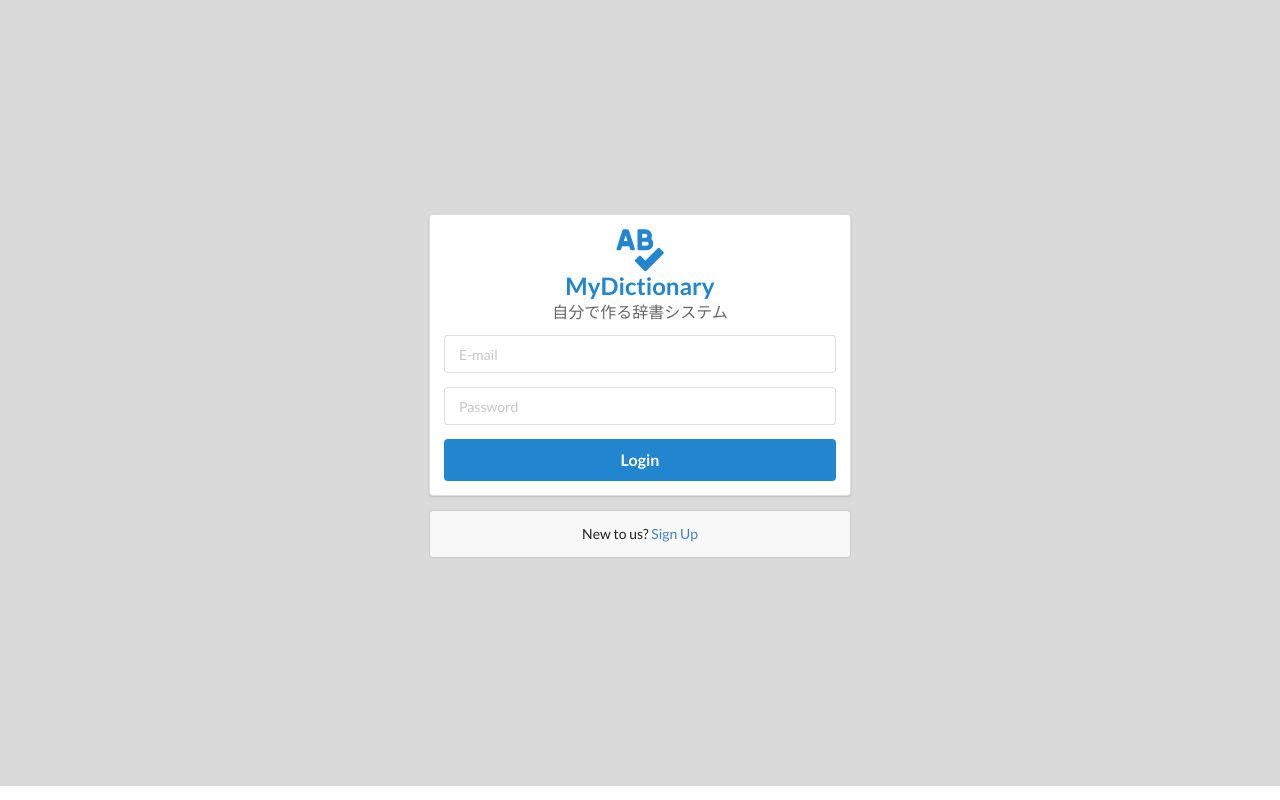
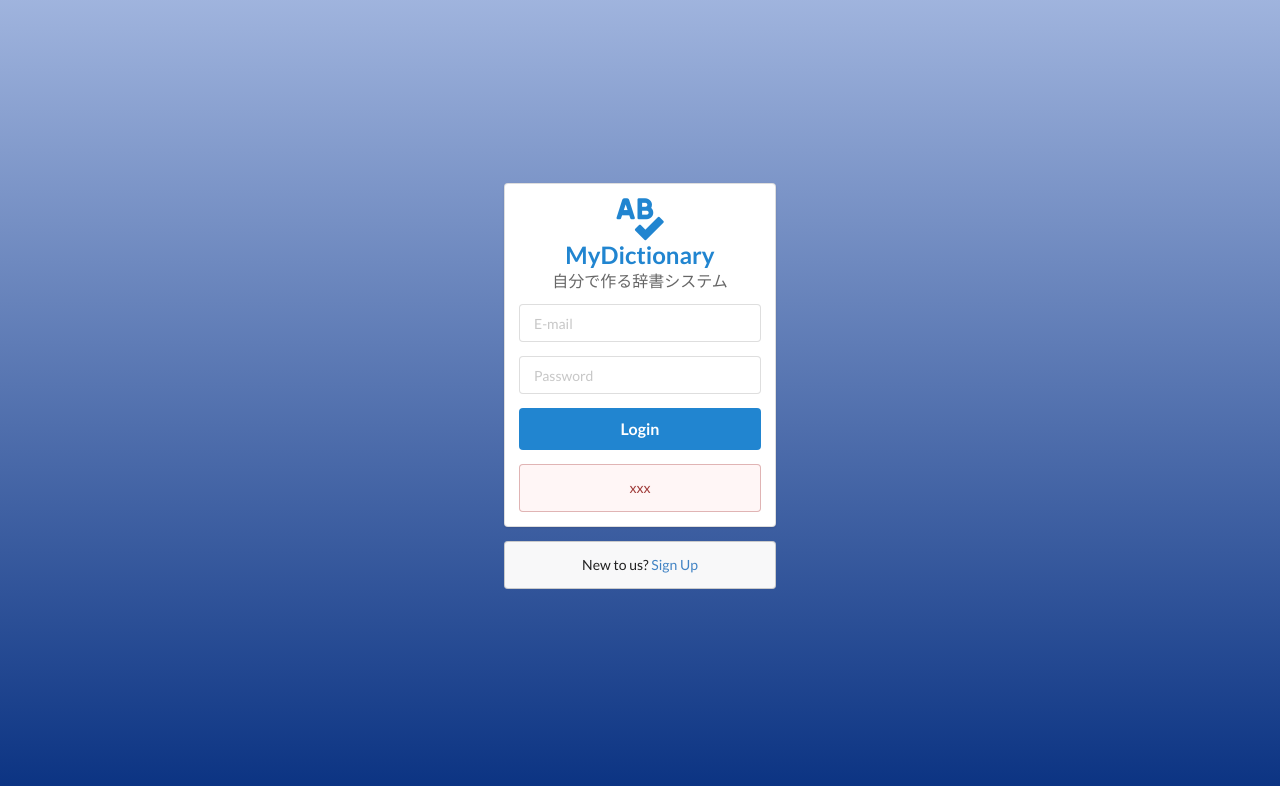
Before and after one commit to neighborlab/chitose, an Angular app: page /login in a window 1280 px wide. Built offline with nearby package versions, Linux system fonts and the light colour scheme.

Commit message:
背景色変更。ログインボタン実装中。

```diff
--- a/src/app/app.component.css
+++ b/src/app/app.component.css
@@ -1,5 +1,5 @@
 :host {
   display: block;
-  background-color: #DADADA;
+  background-image: linear-gradient(to top, #0c3483 0%, #a2b6df 100%, #6b8cce 100%, #a2b6df 100%);
   height:100vh;
 }
--- a/src/app/app.component.ts
+++ b/src/app/app.component.ts
@@ -7,16 +7,8 @@ import { LoggerService } from '../bibi/logger.service';
   styleUrls: [ './app.component.css' ]
 })
 export class AppComponent  {
-  name = 'Angular';
+
   constructor( public loggerService: LoggerService )
   {
-    loggerService.timerStart("TIME");
-    loggerService.error("EEEEE");
-    loggerService.info();
-    loggerService.info("IIIII");
-    loggerService.info("IIIII","JJJJJ","KKKKK");
-    loggerService.debug("DDDDD");
-    loggerService.trace("TTTTT");
-    loggerService.timerStop("TIME");
   }
 }
--- a/src/app/app.module.ts
+++ b/src/app/app.module.ts
@@ -7,7 +7,6 @@ import { ShikotsukoModule } from '../shikotsuko/shikotsuko.module';
 import { BibiModule } from '../bibi/bibi.module';
 
 import { AppComponent } from './app.component';
-import { HelloComponent } from './hello.component';
 
 @NgModule({
   imports:      [
@@ -17,7 +16,7 @@ import { HelloComponent } from './hello.component';
     BibiModule.forRoot(),
     ShikotsukoModule
      ],
-  declarations: [ AppComponent, HelloComponent ],
+  declarations: [ AppComponent ],
   bootstrap:    [ AppComponent ],
 })
 export class AppModule { }
--- a/src/app/hello.component.ts
+++ /dev/null
@@ -1,10 +0,0 @@
-import { Component, Input } from '@angular/core';
-
-@Component({
-  selector: 'hello',
-  template: `<h1>Hello {{name}}!</h1>`,
-  styles: [`h1 { font-family: Lato; }`]
-})
-export class HelloComponent  {
-  @Input() name: string;
-}
--- a/src/app/login/login.component.css
+++ b/src/app/login/login.component.css
@@ -2,7 +2,7 @@
   height: 100%;
 }
 .column {
-  max-width: 450px;
+  max-width: 300px;
 }
 .large.text {
    font-size: 3rem;
--- a/src/app/login/login.component.html
+++ b/src/app/login/login.component.html
@@ -19,10 +19,14 @@
           <input type="password" name="password" placeholder="Password">
         </div>
 
-        <a class="ui button fluid large blue" routerLinkActive="active" routerLink="/page">Login</a>
+        <div class="field">
+          <span class="ui button fluid large blue" (click)="clickLogin()">Login</span>
+        </div>
 
+        <div class="field">
+          <div class="ui negative message">{{message}} xxx</div>
+        </div>
       </div>
-      <div class="ui error message"></div>
     </div>
     <div class="ui message">
       New to us? <a href="#">Sign Up</a>
--- a/src/app/login/login.component.ts
+++ b/src/app/login/login.component.ts
@@ -1,17 +1,22 @@
 import { Component, OnInit } from '@angular/core';
+import { LoggerService } from '../../bibi/logger.service';
 
 @Component({
-  selector: 'app-login',
   templateUrl: './login.component.html',
   styleUrls: ['./login.component.css']
 })
 export class LoginComponent implements OnInit {
 
-  constructor() {
+  public message = '';
 
-   }
+  constructor( private loggerService: LoggerService ){}
 
   ngOnInit() {
   }
 
+  clickLogin() {
+    this.loggerService.info("xxxxxxxxxxxxxxxxxx");
+
+    this.message = 'You are my hero!';
+  }
 }
```
